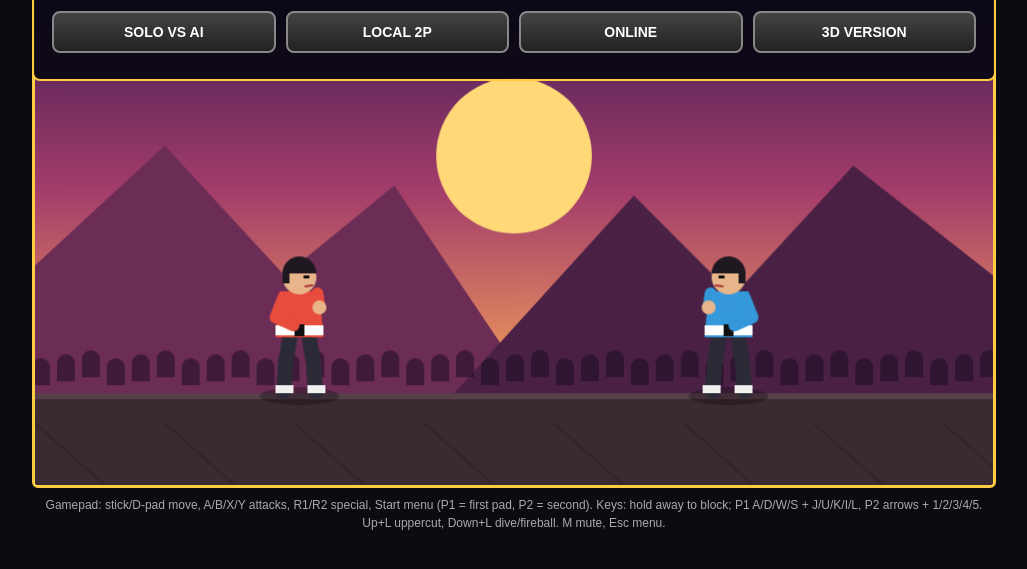
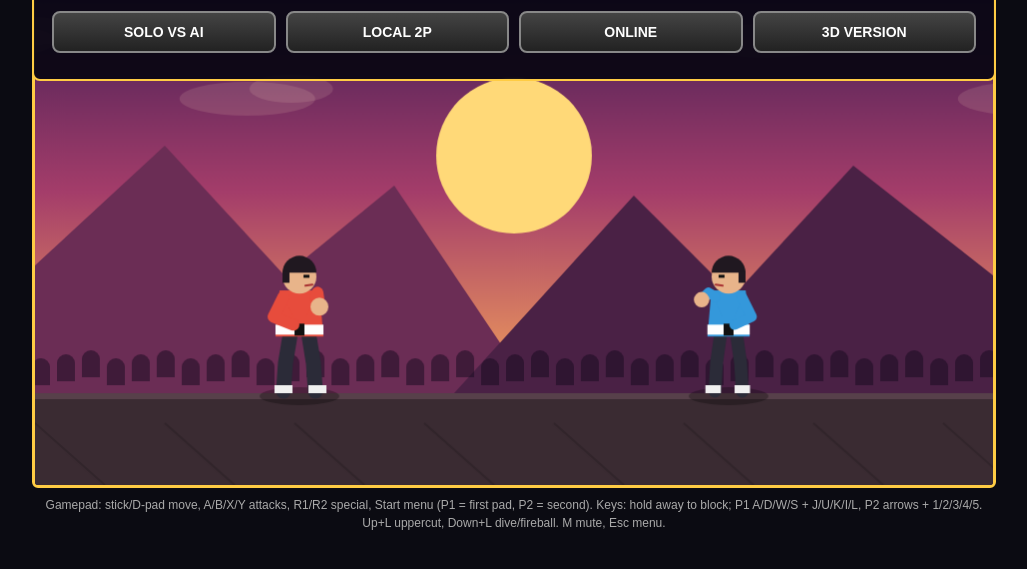
Before and after one commit to ya624520-ux/street-brawler, a plain HTML site: page index.html in a window 1280 px wide. Shown: the part 65-634 px from the top of the page, without its empty margins (126-1153 px from the left). Drawn offline with Linux system fonts and the light colour scheme; animation ran at ten frames a second.

Commit message:
Upgrade 2D graphics with builds, strike trails, dust and clouds

```diff
--- a/index.html
+++ b/index.html
@@ -269,7 +269,17 @@ class Fighter {
     this.x += this.vx; this.y += this.vy;
     if (!this.onGround) {
       this.vy += .72;
-      if (this.y >= GROUND) { this.y = GROUND; this.vy = 0; this.onGround = true; }
+      if (this.y >= GROUND) {
+        const impact = this.vy;
+        this.y = GROUND; this.vy = 0; this.onGround = true;
+        if (impact > 3) {
+          for (let i = 0; i < 7; i++) {
+            particles.push({ x: this.x + (Math.random() - .5) * 30, y: GROUND - 2,
+              vx: (Math.random() - .5) * 4, vy: -Math.random() * 2.5,
+              life: 14 + Math.random() * 8, color: '#c9b59b', size: 2 + Math.random() * 3 });
+          }
+        }
+      }
     }
     this.x = Math.max(46, Math.min(W - 46, this.x));
   }
@@ -349,6 +359,11 @@ class Fighter {
         if (inp.right) this.vx = Math.min(this.vx + .35, 5.5);
       }
       if (this.crouching) this.vx = 0;
+      if (this.onGround && this.vx !== 0 && frameCount % 7 === 0) {
+        particles.push({ x: this.x - this.vx * 1.5, y: GROUND - 3,
+          vx: -this.vx * .35, vy: -1 - Math.random(), life: 12 + Math.random() * 8,
+          color: '#b9a68f', size: 2 + Math.random() * 3 });
+      }
       const chosen = pickAttack(inp, this, false);
       if (chosen) this.startAttack(chosen);
       else if (inp.sp && !this.prev.sp && this.onGround && this.meter >= 25) {
@@ -765,6 +780,15 @@ function drawBackground() {
   const g = ctx.createLinearGradient(0, 0, 0, GROUND);
   g.addColorStop(0, top); g.addColorStop(.55, mid); g.addColorStop(1, bot);
   ctx.fillStyle = g; ctx.fillRect(0, 0, W, GROUND);
+  if (st === 0 || st === 2) {
+    ctx.fillStyle = st === 0 ? 'rgba(255,220,190,.13)' : 'rgba(255,255,255,.09)';
+    for (let i = 0; i < 5; i++) {
+      const cx = ((frameCount * .18 + i * 260) % (W + 200)) - 100;
+      const cy = 95 + (i % 3) * 58;
+      ctx.beginPath(); ctx.ellipse(cx, cy, 68, 17, 0, 0, Math.PI * 2); ctx.fill();
+      ctx.beginPath(); ctx.ellipse(cx + 44, cy - 10, 42, 14, 0, 0, Math.PI * 2); ctx.fill();
+    }
+  }
   if (st === 0) {
     ctx.fillStyle = '#ffd978'; ctx.beginPath(); ctx.arc(W / 2, 210, 78, 0, Math.PI * 2); ctx.fill();
     ctx.fillStyle = '#6b2d55'; ctx.beginPath(); ctx.moveTo(0, GROUND); ctx.lineTo(0, 320); ctx.lineTo(130, 200); ctx.lineTo(250, 330); ctx.lineTo(360, 240); ctx.lineTo(500, GROUND); ctx.fill();
@@ -810,38 +834,55 @@ function drawFighter(f) {
   ctx.scale(f.facing, 1);
   const flash = f.flash > 0 && Math.floor(f.flash / 2) % 2 === 0;
   const C = col => flash ? '#ffffff' : col;
+  const build = f.charIndex === 1 ? .86 : f.charIndex === 2 ? 1.16 : 1;
+  const bw = 20 * build;
+  const limbW = 15 * build;
   const crouch = f.crouching ? 1 : 0;
-  const bob = f.state === 'walk' ? Math.sin(frameCount / 5) * 2.5 : 0;
+  const bob = f.state === 'walk' ? Math.sin(frameCount / 5) * 2.5 : f.state === 'idle' ? Math.sin(frameCount / 18) * 1.2 : 0;
   const walkLeg = f.state === 'walk' ? Math.sin(frameCount / 5) * 12 : 0;
   const hipY = -60 + crouch * 22 + bob;
   const shoulderY = hipY - 42;
   const headY = -116 + crouch * 30 + bob;
   ctx.lineCap = 'round'; ctx.lineJoin = 'round';
-  ctx.strokeStyle = C('#2b2b38'); ctx.lineWidth = 15;
-  ctx.beginPath(); ctx.moveTo(-9, hipY); ctx.lineTo(-14 - walkLeg * .5, hipY / 2); ctx.lineTo(-16 - walkLeg, -2); ctx.stroke();
-  ctx.beginPath(); ctx.moveTo(9, hipY); ctx.lineTo(14 + walkLeg * .5, hipY / 2); ctx.lineTo(16 + walkLeg, -2); ctx.stroke();
-  ctx.fillStyle = C('#f0f0f0'); ctx.fillRect(-24 - walkLeg, -8, 18, 8); ctx.fillRect(8 + walkLeg, -8, 18, 8);
+  ctx.strokeStyle = C('#2b2b38'); ctx.lineWidth = limbW;
+  ctx.beginPath(); ctx.moveTo(-9 * build, hipY); ctx.lineTo(-14 * build - walkLeg * .5, hipY / 2); ctx.lineTo(-16 * build - walkLeg, -2); ctx.stroke();
+  ctx.beginPath(); ctx.moveTo(9 * build, hipY); ctx.lineTo(14 * build + walkLeg * .5, hipY / 2); ctx.lineTo(16 * build + walkLeg, -2); ctx.stroke();
+  ctx.fillStyle = C('#f0f0f0');
+  ctx.fillRect(-25 * build - walkLeg, -8, 18 * build, 8); ctx.fillRect(9 * build + walkLeg, -8, 18 * build, 8);
   ctx.fillStyle = C(f.char.color);
-  ctx.beginPath(); ctx.moveTo(-20, shoulderY); ctx.lineTo(20, shoulderY); ctx.lineTo(24, hipY + 4); ctx.lineTo(-24, hipY + 4); ctx.closePath(); ctx.fill();
-  ctx.fillStyle = C('#ffffff'); ctx.fillRect(-24, hipY - 8, 48, 10);
+  ctx.beginPath(); ctx.moveTo(-bw, shoulderY); ctx.lineTo(bw, shoulderY); ctx.lineTo(bw + 4, hipY + 4); ctx.lineTo(-bw - 4, hipY + 4); ctx.closePath(); ctx.fill();
+  ctx.fillStyle = C('#ffffff'); ctx.fillRect(-bw - 4, hipY - 8, (bw + 4) * 2, 10);
   ctx.fillStyle = C('#111'); ctx.fillRect(-5, hipY - 9, 10, 12);
   ctx.fillStyle = C(f.char.color);
-  ctx.beginPath(); ctx.moveTo(-20, shoulderY); ctx.lineTo(-6, shoulderY + 26); ctx.lineTo(6, shoulderY + 26); ctx.lineTo(20, shoulderY); ctx.fill();
-  let hx = 20, hy = shoulderY + 16;
+  ctx.beginPath(); ctx.moveTo(-bw, shoulderY); ctx.lineTo(-6, shoulderY + 26); ctx.lineTo(6, shoulderY + 26); ctx.lineTo(bw, shoulderY); ctx.fill();
+  let hx = 20 + (f.charIndex === 1 ? 7 : 0), hy = shoulderY + 16 - (f.charIndex === 1 ? 7 : 0);
+  let ext = 0;
   if (f.attack) {
     const a = f.attack.data, fr = f.attack.frame;
-    let ext = 0;
     if (fr < a.start) ext = fr / a.start;
     else if (fr <= a.end) ext = 1;
     else ext = Math.max(0, 1 - (fr - a.end) / Math.max(1, a.dur - a.end));
     if (f.attack.type === 'upper') { hx = 14; hy = shoulderY - 56 * ext; }
     else { hx = 20 + ext * a.reach * .85; hy = shoulderY + 10 + ext * (a.air ? 22 : a.low ? 26 : -6); }
+    if (ext > .05) {
+      ctx.save();
+      ctx.globalAlpha = .22 + ext * .48;
+      ctx.strokeStyle = C(f.char.color);
+      ctx.lineWidth = (f.charIndex === 2 ? 14 : 9) * ext;
+      ctx.beginPath();
+      const a = f.attack.data;
+      if (f.attack.type === 'upper') ctx.arc(12, shoulderY - 22, a.reach * .55, -1.5, .45);
+      else if (f.attack.type === 'dive') ctx.arc(14, shoulderY + 26, a.reach * .6, -1.1, .8);
+      else ctx.arc(10, shoulderY + (a.low ? 22 : a.air ? 18 : 8), a.reach * .72, -.95, .85);
+      ctx.stroke();
+      ctx.restore();
+    }
   }
   if (f.blocking) { hx = 27; hy = shoulderY + 4; }
-  ctx.strokeStyle = C(f.char.color); ctx.lineWidth = 12;
-  ctx.beginPath(); ctx.moveTo(-16, shoulderY + 6); ctx.lineTo(-24, shoulderY + 26); ctx.lineTo(f.blocking ? 14 : -6, shoulderY + (f.blocking ? 8 : 34)); ctx.stroke();
-  ctx.beginPath(); ctx.moveTo(16, shoulderY + 6); ctx.lineTo((hx + 16) / 2, shoulderY + 2); ctx.lineTo(hx, hy); ctx.stroke();
-  ctx.fillStyle = C('#e8b48a'); ctx.beginPath(); ctx.arc(hx, hy, 7, 0, Math.PI * 2); ctx.fill();
+  ctx.strokeStyle = C(f.char.color); ctx.lineWidth = 12 * build;
+  ctx.beginPath(); ctx.moveTo(-bw + 4, shoulderY + 6); ctx.lineTo(-bw - 6, shoulderY + 26); ctx.lineTo(f.blocking ? 14 : -6, shoulderY + (f.blocking ? 8 : 34)); ctx.stroke();
+  ctx.beginPath(); ctx.moveTo(bw - 4, shoulderY + 6); ctx.lineTo((hx + bw - 4) / 2, shoulderY + 2); ctx.lineTo(hx, hy); ctx.stroke();
+  ctx.fillStyle = C('#e8b48a'); ctx.beginPath(); ctx.arc(hx, hy, 9 * build, 0, Math.PI * 2); ctx.fill();
   ctx.fillStyle = C('#e8b48a'); ctx.beginPath(); ctx.arc(0, headY, 17, 0, Math.PI * 2); ctx.fill();
   ctx.fillStyle = C('#201820'); ctx.beginPath(); ctx.arc(0, headY - 4, 17, Math.PI, Math.PI * 2); ctx.fill(); ctx.fillRect(-17, headY - 6, 7, 12);
   ctx.fillStyle = C('#111'); ctx.fillRect(4, headY - 2, 6, 3);
```
